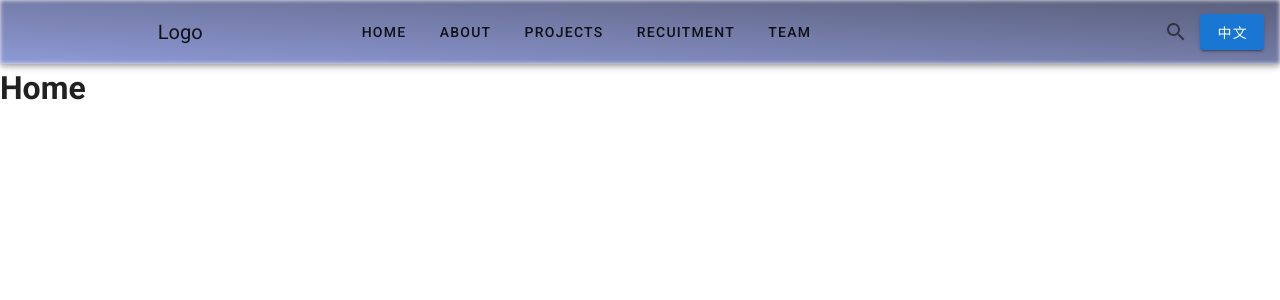
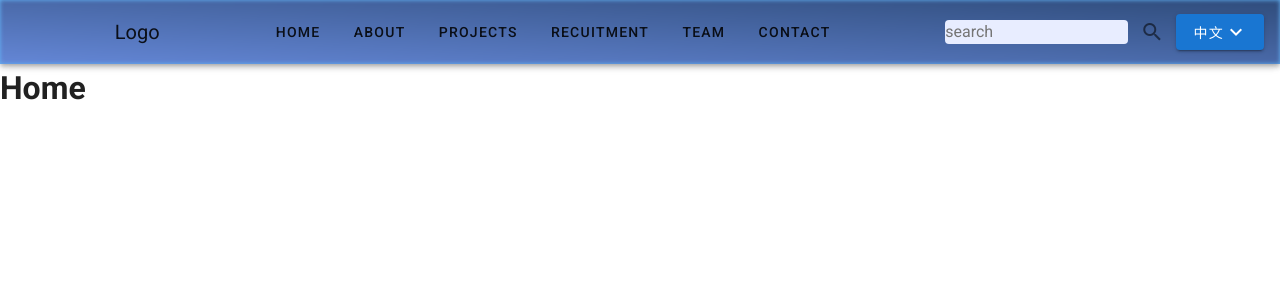
Before and after one commit to MalusJ/cpg-innovation-team-website, a Vue app: page / in a window 1280 px wide. Shown: the top 300 px of the page. Built offline with nearby package versions, Linux system fonts and the light colour scheme.

Commit message:
basic header

```diff
--- a/src/components/HeaderNav.vue
+++ b/src/components/HeaderNav.vue
@@ -1,36 +1,43 @@
 <template>
-  <v-app-bar app>
+  <v-app-bar app color="blue lighten-2">
     <template v-slot:img="{ props }">
       <v-img v-bind="props" gradient="to top right, rgba(100,115,201,.7), rgba(25,32,72,.7)"></v-img>
     </template>
+
     <v-spacer></v-spacer>
-    <v-app-bar-title>Logo</v-app-bar-title>
+
+    <v-app-bar-title style="align-self: center">Logo</v-app-bar-title>
     <v-spacer></v-spacer>
+
     <v-toolbar-items>
       <v-btn text>Home</v-btn>
       <v-btn text>About</v-btn>
       <v-btn text>Projects</v-btn>
       <v-btn text>Recuitment</v-btn>
       <v-btn text>Team</v-btn>
+      <v-btn text>Contact</v-btn>
     </v-toolbar-items>
 
     <v-spacer></v-spacer>
-    <input type="text" style />
+
+    <input type="text" placeholder="search" />
     <v-btn icon>
       <v-icon>mdi-magnify</v-icon>
     </v-btn>
 
     <v-menu offset-y>
       <template v-slot:activator="{ on, attrs }">
-        <v-btn color="primary" light v-bind="attrs" v-on="on">中文</v-btn>
+        <v-btn color="primary" light v-bind="attrs" v-on="on">中文<v-icon>mdi-chevron-down</v-icon></v-btn>
       </template>
       <v-list>
-        <v-list-item>
-          <v-list-item-title>中文</v-list-item-title>
-        </v-list-item>
-        <v-list-item>
-          <v-list-item-title>English</v-list-item-title>
-        </v-list-item>
+        <v-list-item-group color="primary">
+          <v-list-item>
+            <v-list-item-content>中文</v-list-item-content>
+          </v-list-item>
+          <v-list-item>
+            <v-list-item-content>English</v-list-item-content>
+          </v-list-item>
+        </v-list-item-group>
       </v-list>
     </v-menu>
   </v-app-bar>
@@ -44,6 +51,7 @@ export default {
 
 <style lang="scss">
 input {
-  background-color: white;
+  border-radius: 4px !important;
+  background-color: rgb(232, 237, 255) !important;
 }
 </style>
```
Also changed, not shown: src/assets/CP-Group-logo.png (added).
